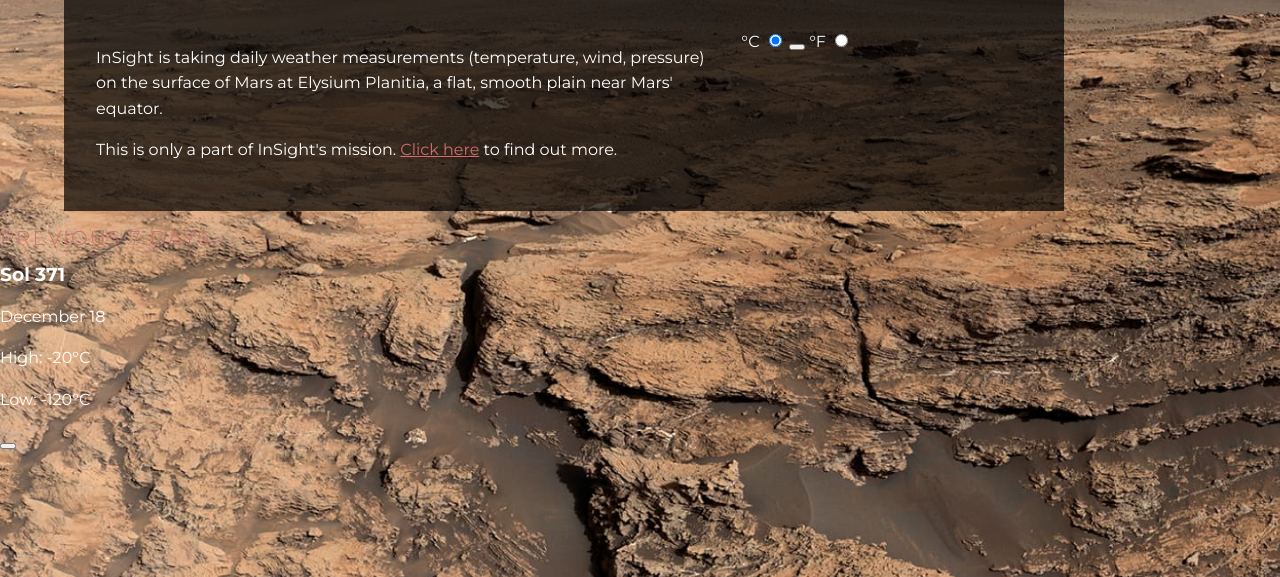
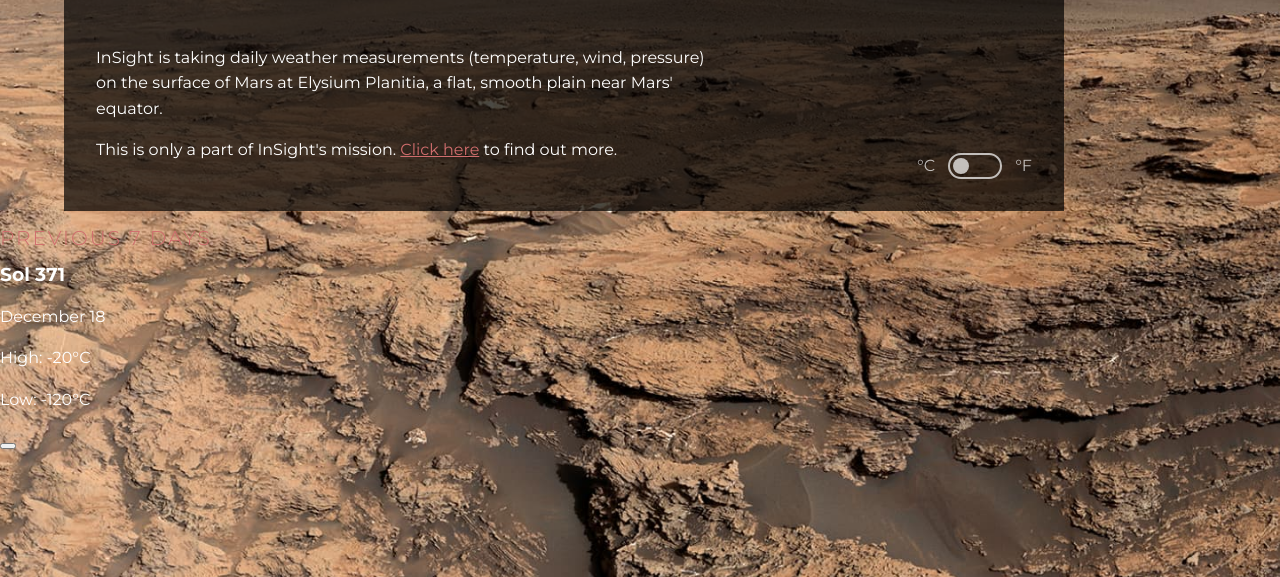
Before and after one commit to SolomanGarcia/js-mars-weather-app, a plain HTML site: page index.html in a window 1280 px wide. Shown: the part 287-864 px from the top of the page. Drawn offline with Linux system fonts and the light colour scheme; a script that the page names is missing.

Commit message:
finish toggle switch

```diff
--- a/css/main.css
+++ b/css/main.css
@@ -149,6 +149,55 @@ a:hover {
   grid-column: 1 / 3;
 }
 
-.unit-toggle {
+.unit {
   grid-column: 3 / 4;
+  place-self: end;
+  color: var(--clr-light);
+  display: flex;
+  opacity: .7;
+  transition: opacity 275ms linear;
 }
+
+.unit:hover {
+  opacity: 1;
+}
+
+.unit label {
+  cursor: pointer;
+}
+
+.unit__toggle {
+  cursor: pointer;
+  width: 4em;
+  border: 2px solid var(--clr-light);
+  background: transparent;
+  padding: 0;
+  border-radius: 100vmax;
+  margin: 0 1em;
+}
+
+.unit input {
+  clip: rect(0 0 0 0);
+  -webkit-clip-path: inset(50%);
+          clip-path: inset(50%);
+  height: 1px;
+  overflow: hidden;
+  position: absolute;
+  white-space: nowrap;
+  width: 1px;
+}
+
+.unit__toggle::after {
+  content: '';
+  display: block;
+  background: var(--clr-light);
+  border-radius: 50%;
+  height: 1rem;
+  margin: 3px;
+  margin-left: auto;
+  width: 1rem;
+}
+
+:checked ~ .unit__toggle::after {
+  margin-left: 3px;
+}
```
